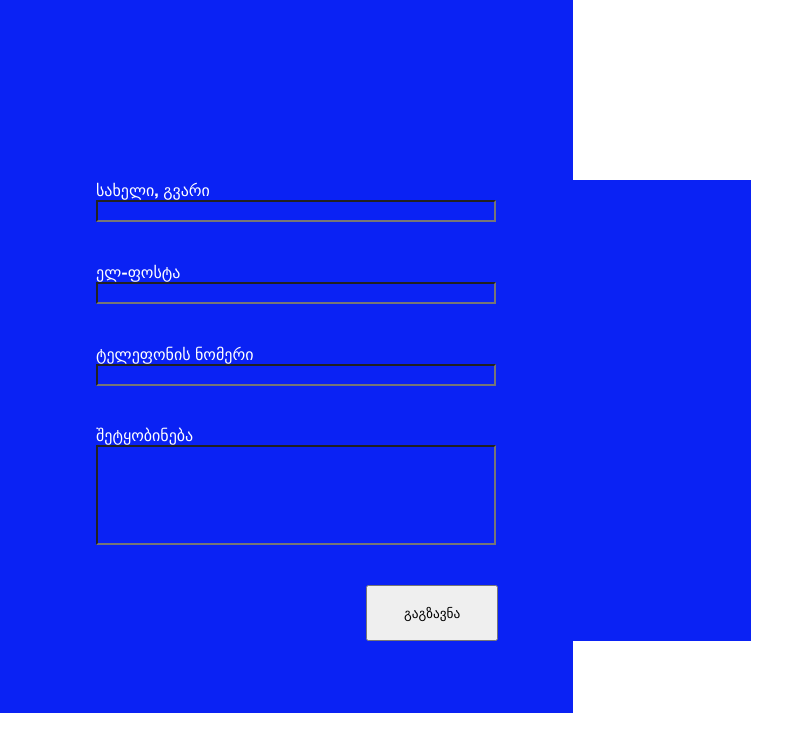
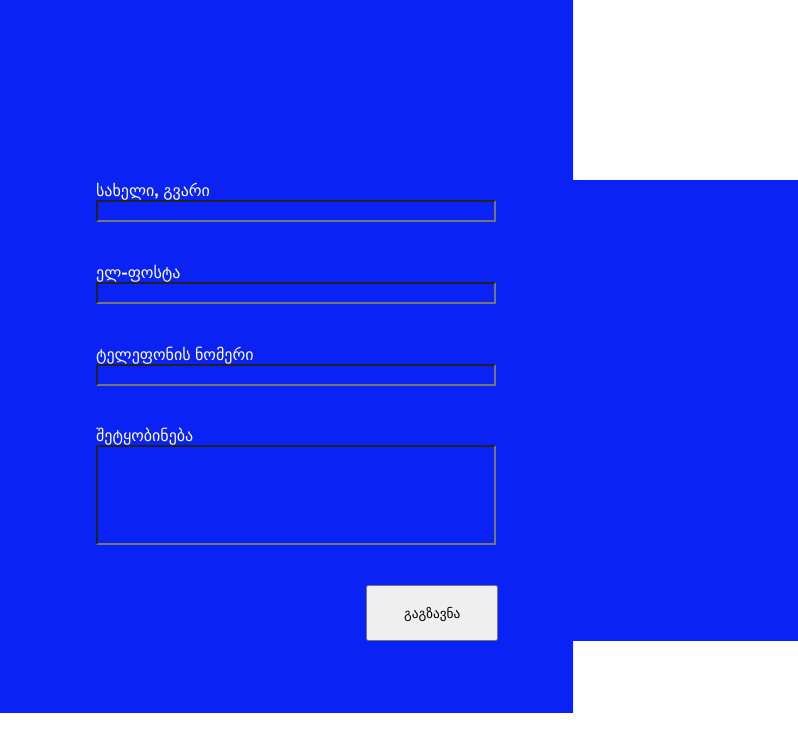
Before and after one commit to shotamik/input, a plain HTML site: page index.html in a window 1280 px wide. Shown: the full height of the page, 707-1505 px from the left, 798 px wide, since content can reach past the window. Drawn offline with Linux system fonts and the light colour scheme; files whose address does not match are found by name.

Commit message:
change padding

```diff
--- a/styles/style.css
+++ b/styles/style.css
@@ -126,7 +126,7 @@
 .labb {
     background-color: #0a22f4;
     padding-left: 100px;
-    padding-right: 253px;
+    padding-right: 300px;
 }
 
 .but {
```
